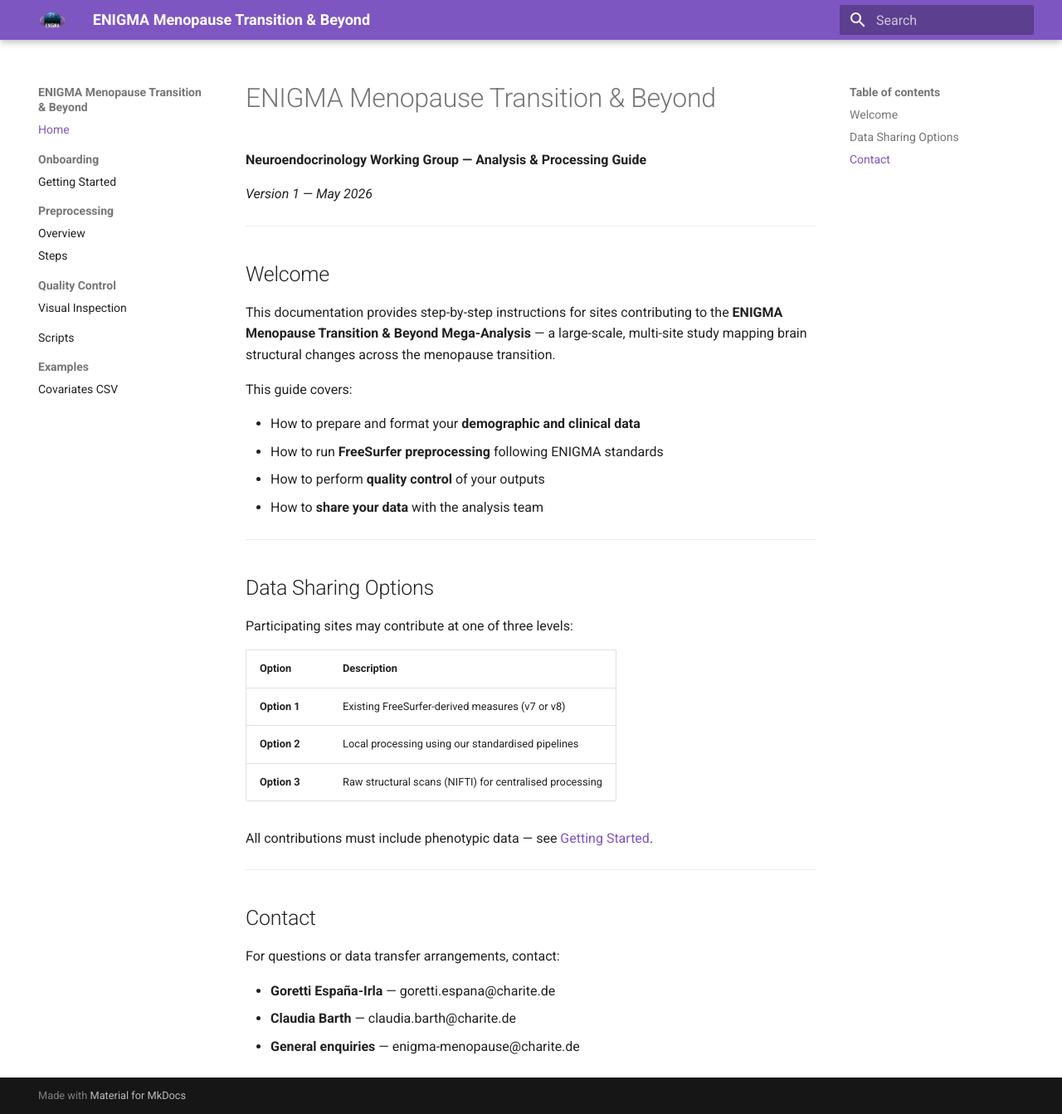
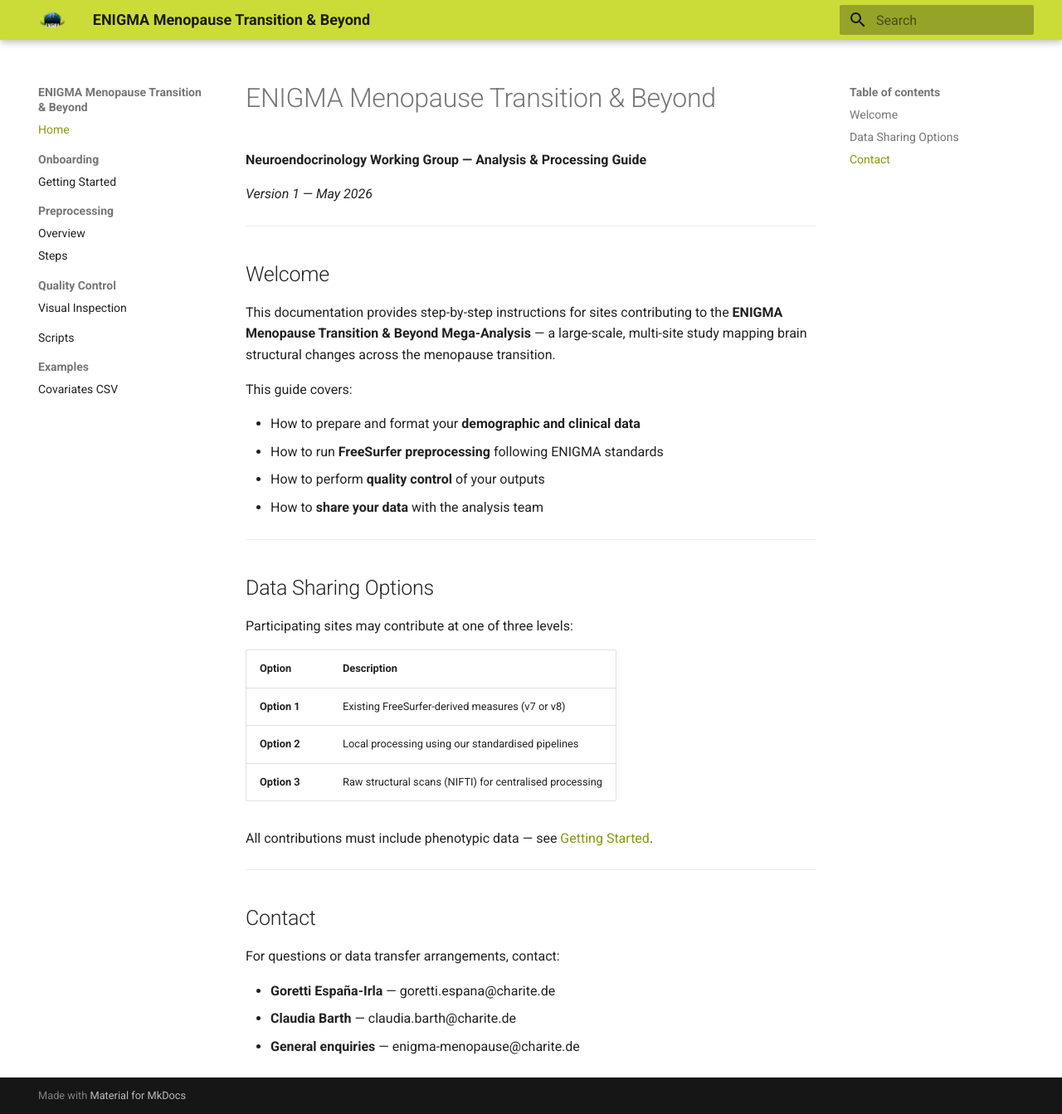
Before and after one commit to gorettiei/enigma-menopause-docs, an MkDocs documentation site: the page built from docs/index.md, in a window 1280 px wide and 1343 px high. Shown: the whole window at 83% size. Built offline with MkDocs 1.6.1 and Material for MkDocs 9.7.7, drawn with Linux system fonts in a browser that asks for light colours.

Commit message:
Change theme to lime

```diff
--- a/mkdocs.yml
+++ b/mkdocs.yml
@@ -7,8 +7,8 @@ theme:
   logo: assets/enigma_logo.png
   favicon: assets/enigma_logo.png
   palette:
-    primary: deep purple
-    accent: pink
+    primary: lime
+    accent: deep orange
   features:
     - navigation.sections
     - navigation.top
```
